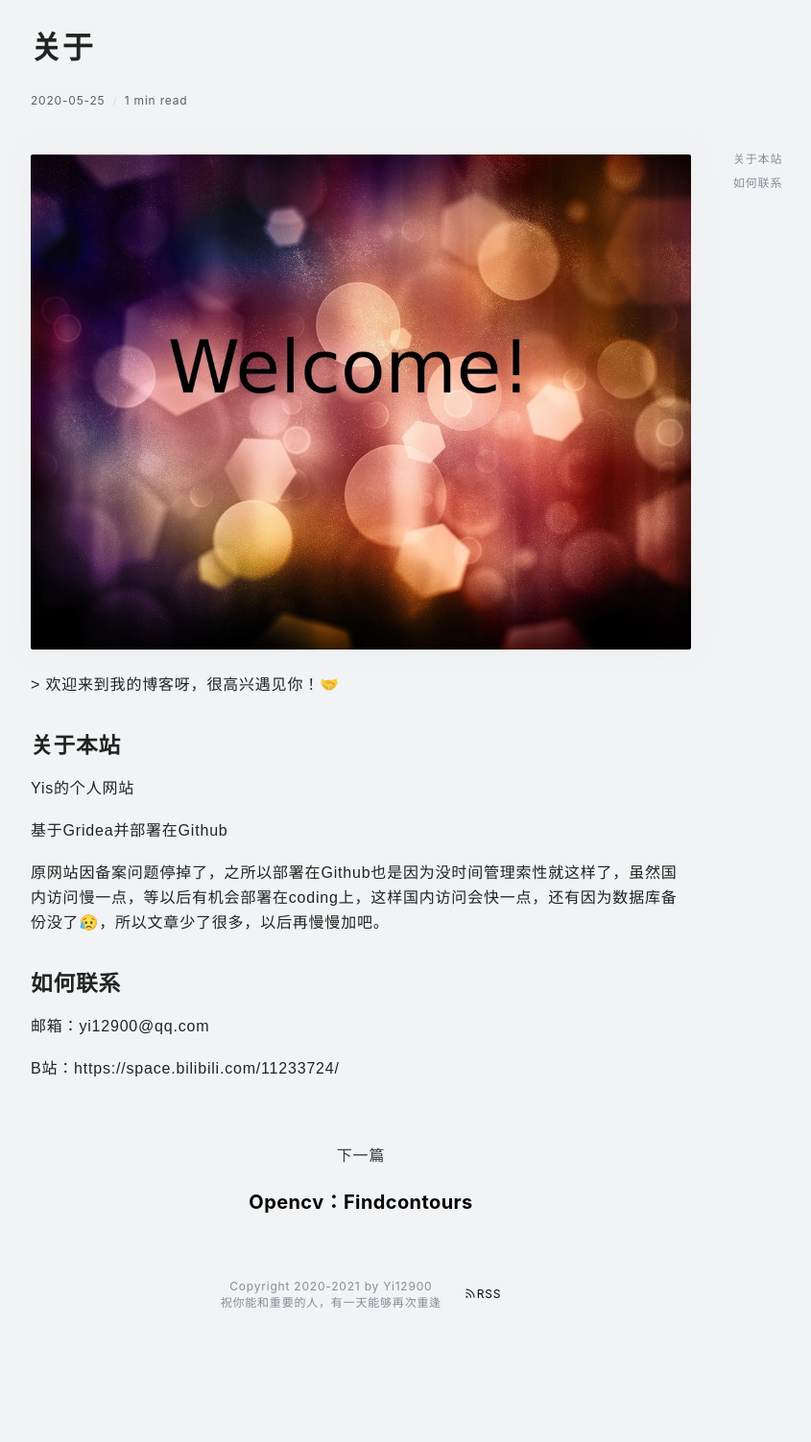
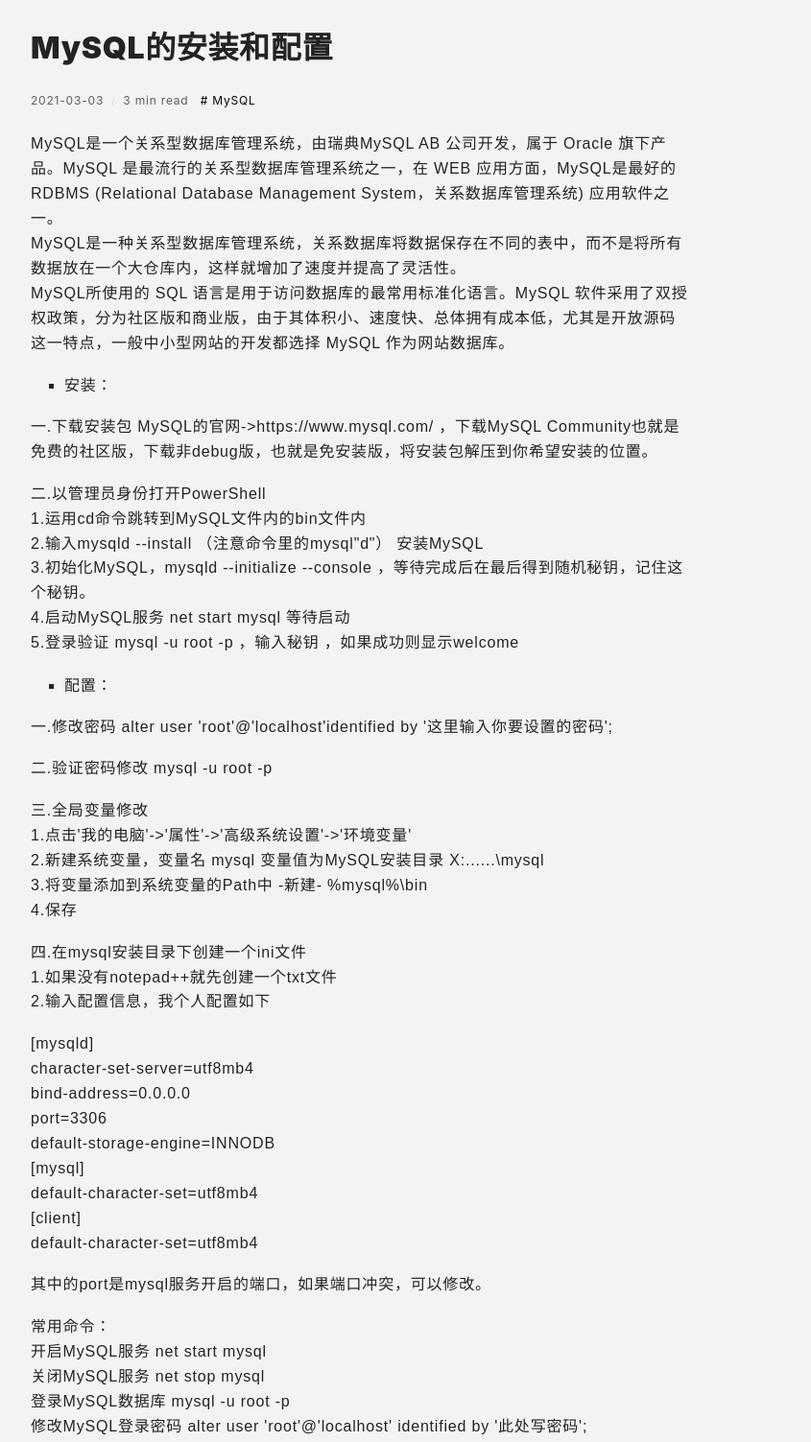
Before and after one commit to Yi12900/Yi12900.github.io, a plain HTML site: page post/mysql-de-an-zhuang-he-pei-zhi/index.html in a window 1280 px wide. Shown: the part 448-1951 px from the top of the page at 96% size, without its empty margins (264-1109 px from the left). Before the commit the page ends 1854 px from the top, so only its background shows below. Drawn offline with nearby package versions, Linux system fonts and the light colour scheme; a web font is replaced by a local one.

Commit message:
update from gridea: 2021-03-03 09:25:23

```diff
--- a/post/about/index.html
+++ b/post/mysql-de-an-zhuang-he-pei-zhi/index.html
@@ -2,21 +2,17 @@
   <head>
     <meta charset="utf-8" />
 <meta name="viewport" content="width=device-width, initial-scale=1" />
-<title>关于 | Yis-个人博客</title>
-<link rel="shortcut icon" href="https://Yi12900.github.io/favicon.ico?v=1614600803379">
+<title>MySQL的安装和配置 | Yis-个人博客</title>
+<link rel="shortcut icon" href="https://Yi12900.github.io/favicon.ico?v=1614734701438">
 <link href="https://cdn.jsdelivr.net/npm/remixicon@2.3.0/fonts/remixicon.css" rel="stylesheet">
 <link rel="stylesheet" href="https://Yi12900.github.io/styles/main.css">
-<link rel="alternate" type="application/atom+xml" title="关于 | Yis-个人博客 - Atom Feed" href="https://Yi12900.github.io/atom.xml">
+<link rel="alternate" type="application/atom+xml" title="MySQL的安装和配置 | Yis-个人博客 - Atom Feed" href="https://Yi12900.github.io/atom.xml">
 <link rel="stylesheet" href="https://fonts.googleapis.com/css?family=Droid+Serif:400,700">
 
 
 
-    <meta name="description" content="&gt; 欢迎来到我的博客呀，很高兴遇见你！🤝
-关于本站
-Yis的个人网站
-基于Gridea并部署在Github
-原网站因备案问题停掉了，之所以部署在Github也是因为没时间管理索性就这样了，虽然国内访问慢一点，等以后有机会部署在cod..." />
-    <meta name="keywords" content="" />
+    <meta name="description" content="MySQL是一个关系型数据库管理系统，由瑞典MySQL AB 公司开发，属于 Oracle 旗下产品。MySQL 是最流行的关系型数据库管理系统之一，在 WEB 应用方面，MySQL是最好的 RDBMS (Relational Databa..." />
+    <meta name="keywords" content="MySQL" />
     <link rel="stylesheet" href="https://cdnjs.cloudflare.com/ajax/libs/KaTeX/0.10.0/katex.min.css">
     <script src="https://cdn.bootcss.com/highlight.js/9.12.0/highlight.min.js"></script>
   </head>
@@ -25,7 +21,7 @@
       <div class="main-content">
         <div class="site-header">
   <a href="https://Yi12900.github.io">
-  <img class="avatar" src="https://Yi12900.github.io/images/avatar.png?v=1614600803379" alt="">
+  <img class="avatar" src="https://Yi12900.github.io/images/avatar.png?v=1614734701438" alt="">
   </a>
   <h1 class="site-title">
     Yis-个人博客
@@ -78,39 +74,68 @@
         <div class="post-detail">
           <article class="post">
             <h2 class="post-title">
-              关于
+              MySQL的安装和配置
             </h2>
             <div class="post-info">
               <span>
-                2020-05-25
+                2021-03-03
               </span>
               <span>
-                1 min read
+                3 min read
               </span>
+
+                <a href="https://Yi12900.github.io/tag/JFYwLtUMq/" class="post-tag">
+                  # MySQL
+                </a>
 
             </div>
 
             <div class="post-content-wrapper">
               <div class="post-content">
-                <p><img src="https://Yi12900.github.io/post-images/1613405137252.jpg" alt="" loading="lazy">&gt; 欢迎来到我的博客呀，很高兴遇见你！🤝</p>
-<h2 id="关于本站">关于本站</h2>
-<p>Yis的个人网站</p>
-<p>基于Gridea并部署在Github</p>
-<p>原网站因备案问题停掉了，之所以部署在Github也是因为没时间管理索性就这样了，虽然国内访问慢一点，等以后有机会部署在coding上，这样国内访问会快一点，还有因为数据库备份没了😥，所以文章少了很多，以后再慢慢加吧。</p>
-<h2 id="如何联系">如何联系</h2>
-<p>邮箱：yi12900@qq.com</p>
-<p>B站：https://space.bilibili.com/11233724/</p>
+                <p>MySQL是一个关系型数据库管理系统，由瑞典MySQL AB 公司开发，属于 Oracle 旗下产品。MySQL 是最流行的关系型数据库管理系统之一，在 WEB 应用方面，MySQL是最好的 RDBMS (Relational Database Management System，关系数据库管理系统) 应用软件之一。<br>
+MySQL是一种关系型数据库管理系统，关系数据库将数据保存在不同的表中，而不是将所有数据放在一个大仓库内，这样就增加了速度并提高了灵活性。<br>
+MySQL所使用的 SQL 语言是用于访问数据库的最常用标准化语言。MySQL 软件采用了双授权政策，分为社区版和商业版，由于其体积小、速度快、总体拥有成本低，尤其是开放源码这一特点，一般中小型网站的开发都选择 MySQL 作为网站数据库。</p>
+<ul>
+<li>安装：</li>
+</ul>
+<p>一.下载安装包 MySQL的官网-&gt;https://www.mysql.com/ ，下载MySQL Community也就是免费的社区版，下载非debug版，也就是免安装版，将安装包解压到你希望安装的位置。</p>
+<p>二.以管理员身份打开PowerShell<br>
+1.运用cd命令跳转到MySQL文件内的bin文件内<br>
+2.输入mysqld --install  （注意命令里的mysql&quot;d&quot;） 安装MySQL<br>
+3.初始化MySQL，mysqld --initialize --console  ，等待完成后在最后得到随机秘钥，记住这个秘钥。<br>
+4.启动MySQL服务 net start mysql 等待启动<br>
+5.登录验证 mysql -u root -p  ，输入秘钥 ，如果成功则显示welcome</p>
+<ul>
+<li>配置：</li>
+</ul>
+<p>一.修改密码  alter user 'root'@'localhost'identified by '这里输入你要设置的密码';</p>
+<p>二.验证密码修改 mysql -u root -p</p>
+<p>三.全局变量修改<br>
+1.点击'我的电脑'-&gt;'属性'-&gt;'高级系统设置'-&gt;'环境变量'<br>
+2.新建系统变量，变量名 mysql 变量值为MySQL安装目录 X:......\mysql<br>
+3.将变量添加到系统变量的Path中 -新建- %mysql%\bin<br>
+4.保存</p>
+<p>四.在mysql安装目录下创建一个ini文件<br>
+1.如果没有notepad++就先创建一个txt文件<br>
+2.输入配置信息，我个人配置如下</p>
+<p>[mysqld]<br>
+character-set-server=utf8mb4<br>
+bind-address=0.0.0.0<br>
+port=3306<br>
+default-storage-engine=INNODB<br>
+[mysql]<br>
+default-character-set=utf8mb4<br>
+[client]<br>
+default-character-set=utf8mb4</p>
+<p>其中的port是mysql服务开启的端口，如果端口冲突，可以修改。</p>
+<p>常用命令：<br>
+开启MySQL服务  net start mysql<br>
+关闭MySQL服务  net stop mysql<br>
+登录MySQL数据库  mysql -u root -p<br>
+修改MySQL登录密码  alter user 'root'@'localhost' identified by '此处写密码';</p>
 
               </div>
               <div class="toc-container">
-                <ul class="markdownIt-TOC">
-<li>
-<ul>
-<li><a href="#%E5%85%B3%E4%BA%8E%E6%9C%AC%E7%AB%99">关于本站</a></li>
-<li><a href="#%E5%A6%82%E4%BD%95%E8%81%94%E7%B3%BB">如何联系</a></li>
-</ul>
-</li>
-</ul>
 
               </div>
             </div>
@@ -120,9 +145,9 @@
 
           <div class="next-post">
             <div class="next">下一篇</div>
-            <a href="https://Yi12900.github.io/post/opencv-findcontours/">
+            <a href="https://Yi12900.github.io/post/about/">
               <h3 class="post-title">
-                Opencv：Findcontours
+                关于
               </h3>
             </a>
           </div>
```
Also changed, not shown: archives/index.html (+22 -2 lines), atom.xml (+8 -1 lines), index.html (+25 -2 lines), post/MFC/index.html (+2 -2 lines), post/opencv-findcontours/index.html (+2 -2 lines), tag/BLqk1e6mi/index.html (+2 -2 lines), tag/JFYwLtUMq/index.html (renamed from tag/1ZZoAmffH/index.html, +11 -19 lines), tag/qhkRlfdlY/index.html (+2 -2 lines), tags/index.html (+4 -2 lines).
